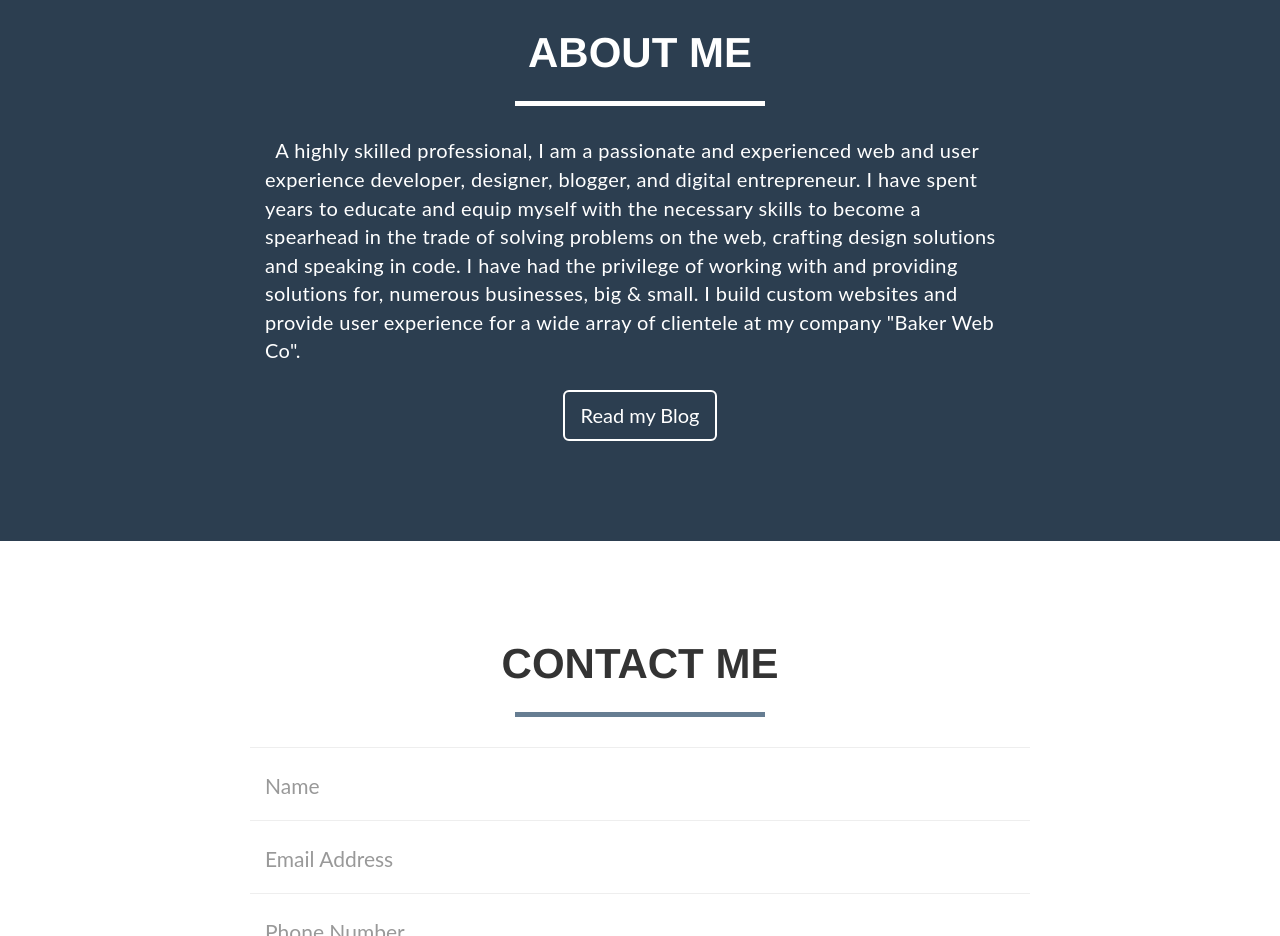
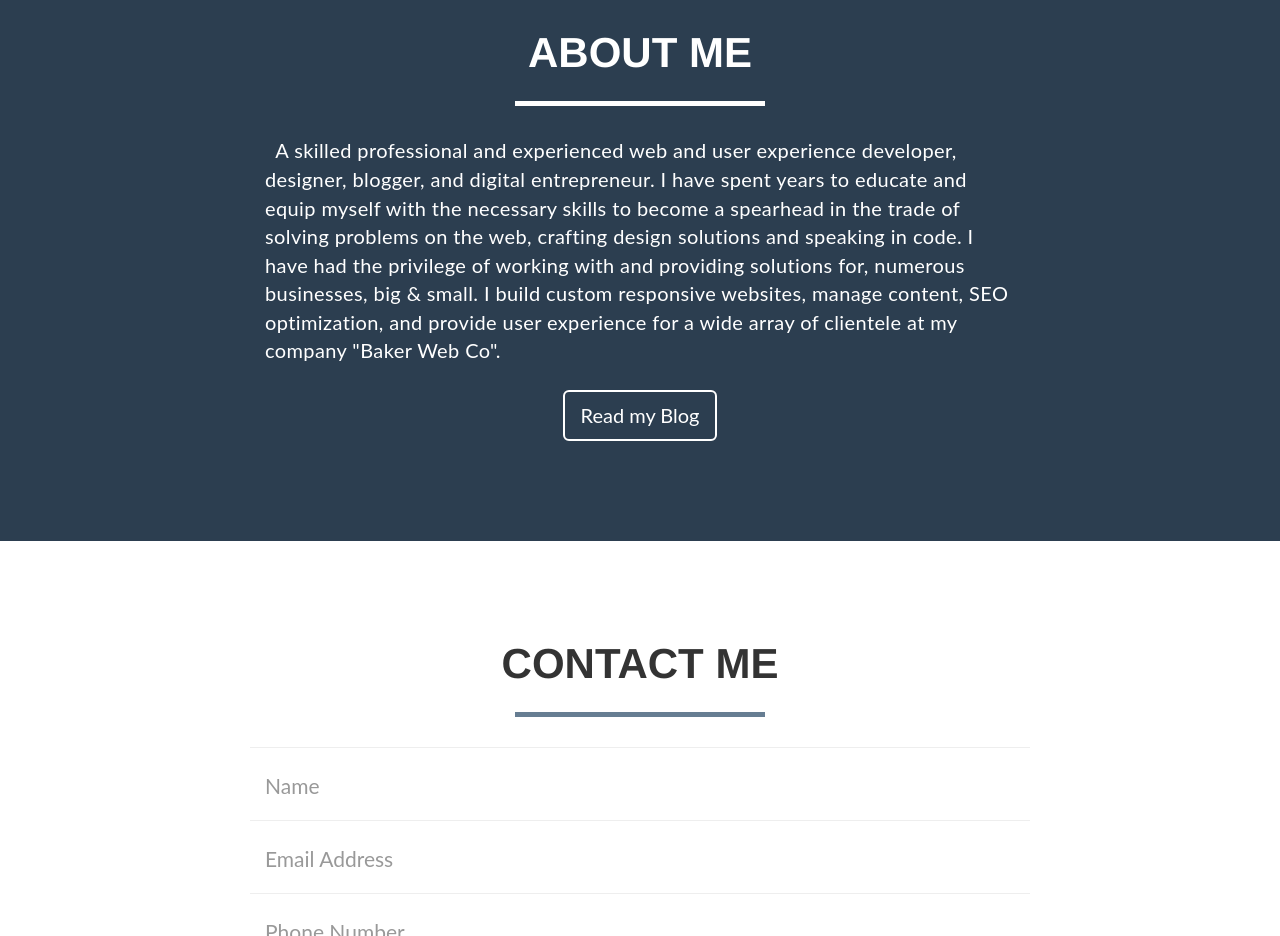
Before and after one commit to Bakermg/profile-freelance, a website: page index.html in a window 1280 px wide. Shown: the part 1720-2656 px from the top of the page. Drawn offline with nearby package versions, Linux system fonts and the light colour scheme.

Commit message:
Changed the about me description

```diff
--- a/index.html
+++ b/index.html
@@ -157,8 +157,8 @@
             </div>
             <div class="row">
                 <div class="col-lg-8 col-lg-offset-2">
-                    <p>&nbsp&nbspA highly skilled professional, I am a passionate and experienced web and user experience developer, designer, blogger, and digital entrepreneur.
-                    I have spent years to educate and equip myself with the necessary skills to become a spearhead in the trade of solving problems on the web, crafting design solutions and speaking in code. I have had the privilege of working with and providing solutions for, numerous businesses, big &amp small. I build custom websites and provide user experience for a wide array of clientele at my company "Baker Web Co".</p>
+                    <p>&nbsp&nbspA skilled professional and experienced web and user experience developer, designer, blogger, and digital entrepreneur.
+                    I have spent years to educate and equip myself with the necessary skills to become a spearhead in the trade of solving problems on the web, crafting design solutions and speaking in code. I have had the privilege of working with and providing solutions for, numerous businesses, big &amp small. I build custom responsive websites, manage content, SEO optimization, and provide user experience for a wide array of clientele at my company "Baker Web Co".</p>
                 </div>
                 <div class="col-lg-8 col-lg-offset-2 text-center">
                     <a href="http://www.blogbybaker.com" class="btn btn-lg btn-outline">
```
